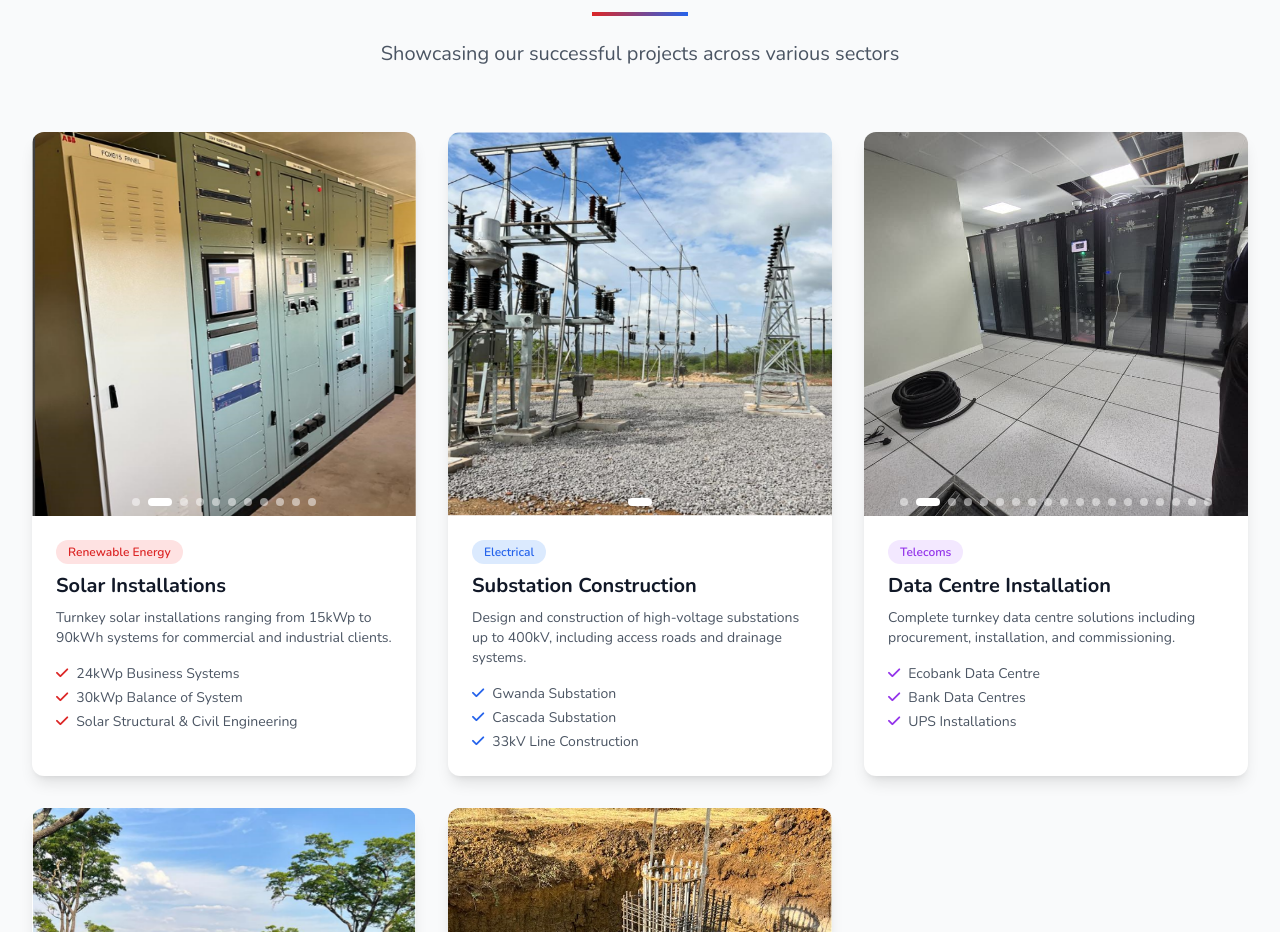
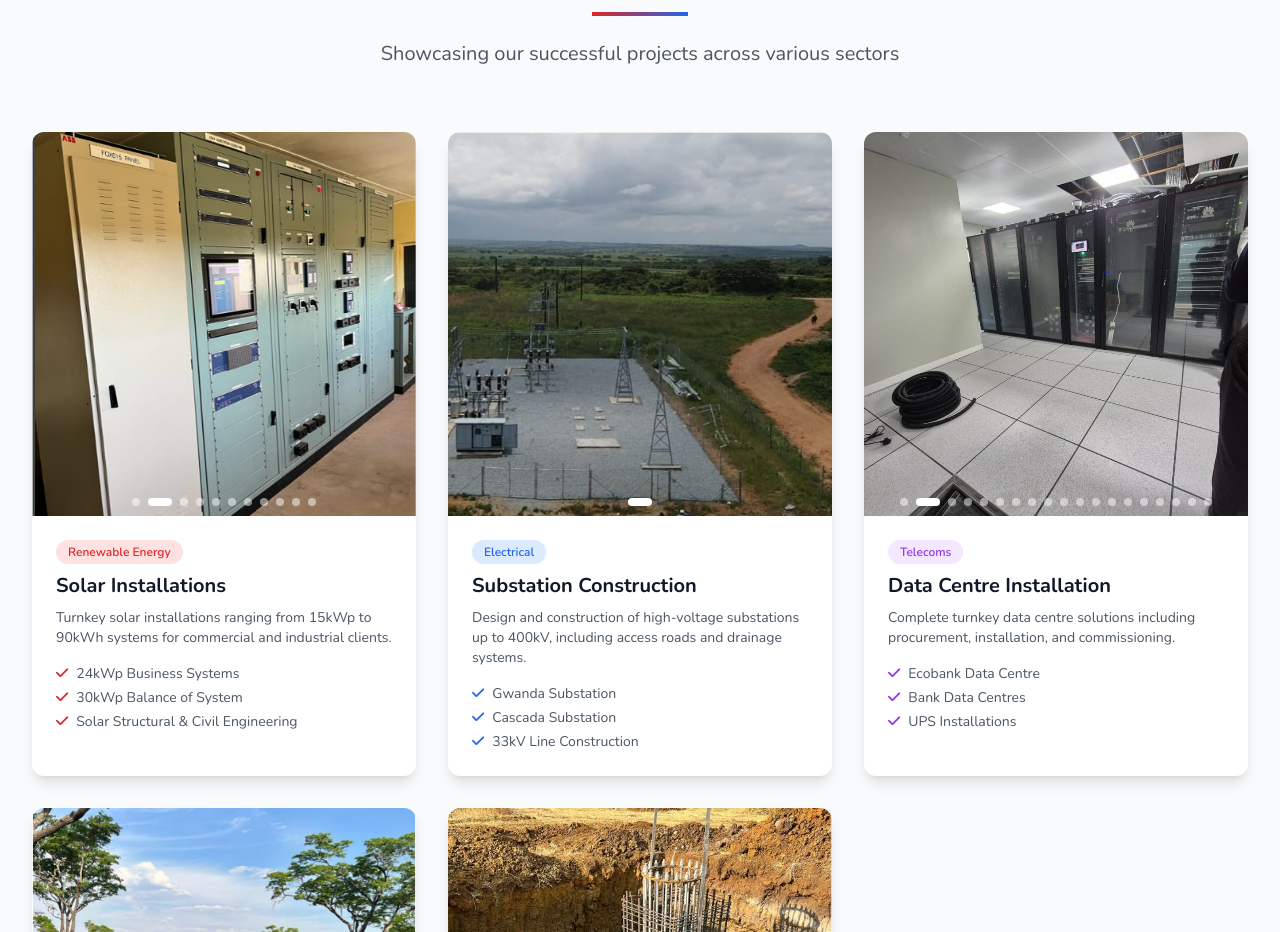
Before and after one commit to OmniPlatAI/omniplat-fortune-three-engineers-website, a plain HTML site: page index.html in a window 1280 px wide. Shown: the part 4220-5152 px from the top of the page. Drawn offline with nearby package versions, Linux system fonts and the light colour scheme.

Commit message:
changed substation img

```diff
--- a/index.html
+++ b/index.html
@@ -505,7 +505,7 @@
                 <!-- Project 2 -->
                 <div class="bg-white rounded-xl overflow-hidden shadow-lg card-hover">
                     <div class="image-carousel w-full h-80 md:h-96 relative">
-                        <img src="what_we_do/substation/sub1.png" alt="Substation"
+                        <img src="what_we_do/substation/sub2.png" alt="Substation"
                             class="carousel-image active w-full h-full object-cover" data-carousel="substation">
                         <div class="carousel-indicators">
                             <span class="carousel-indicator active" data-carousel="substation" data-index="0"></span>
```
